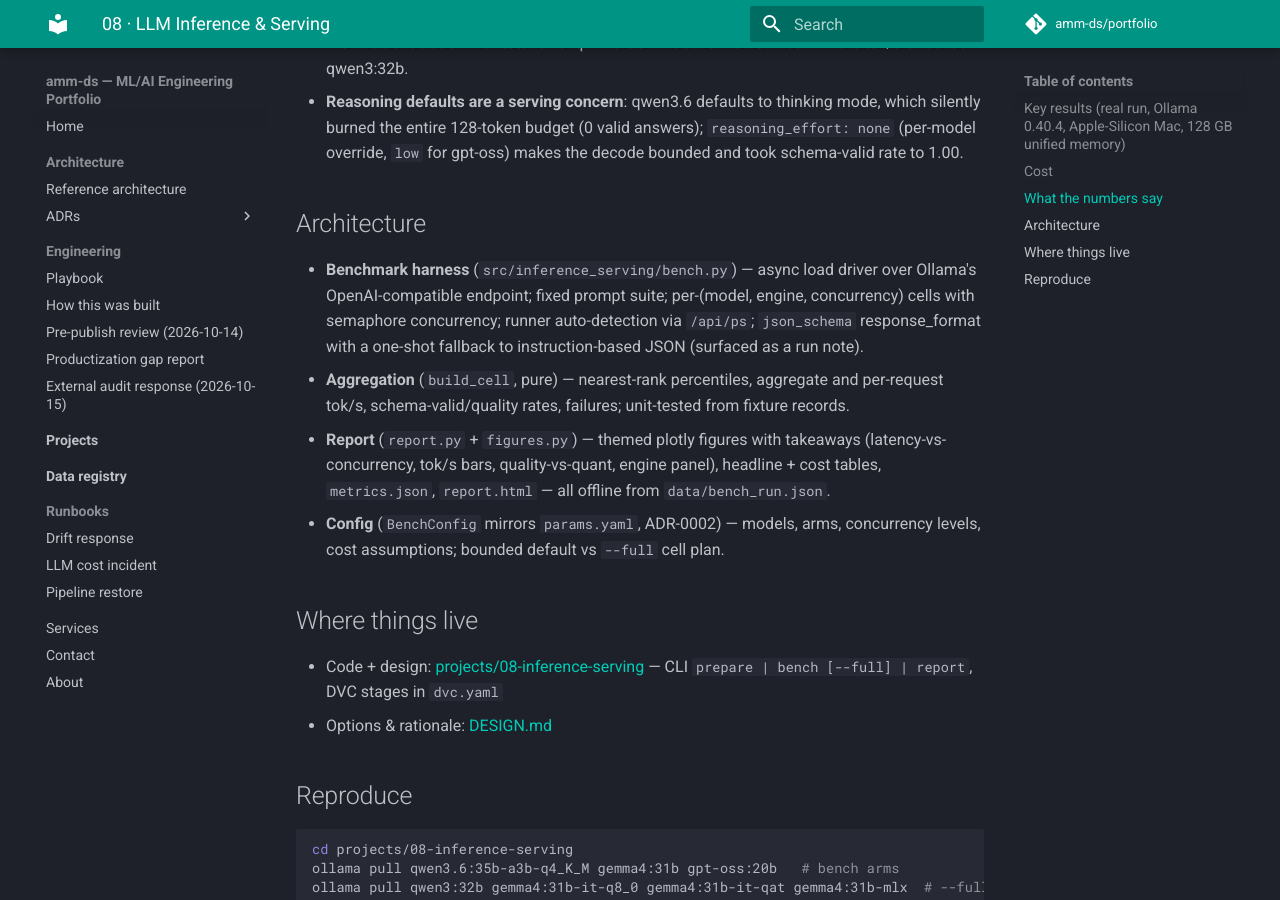
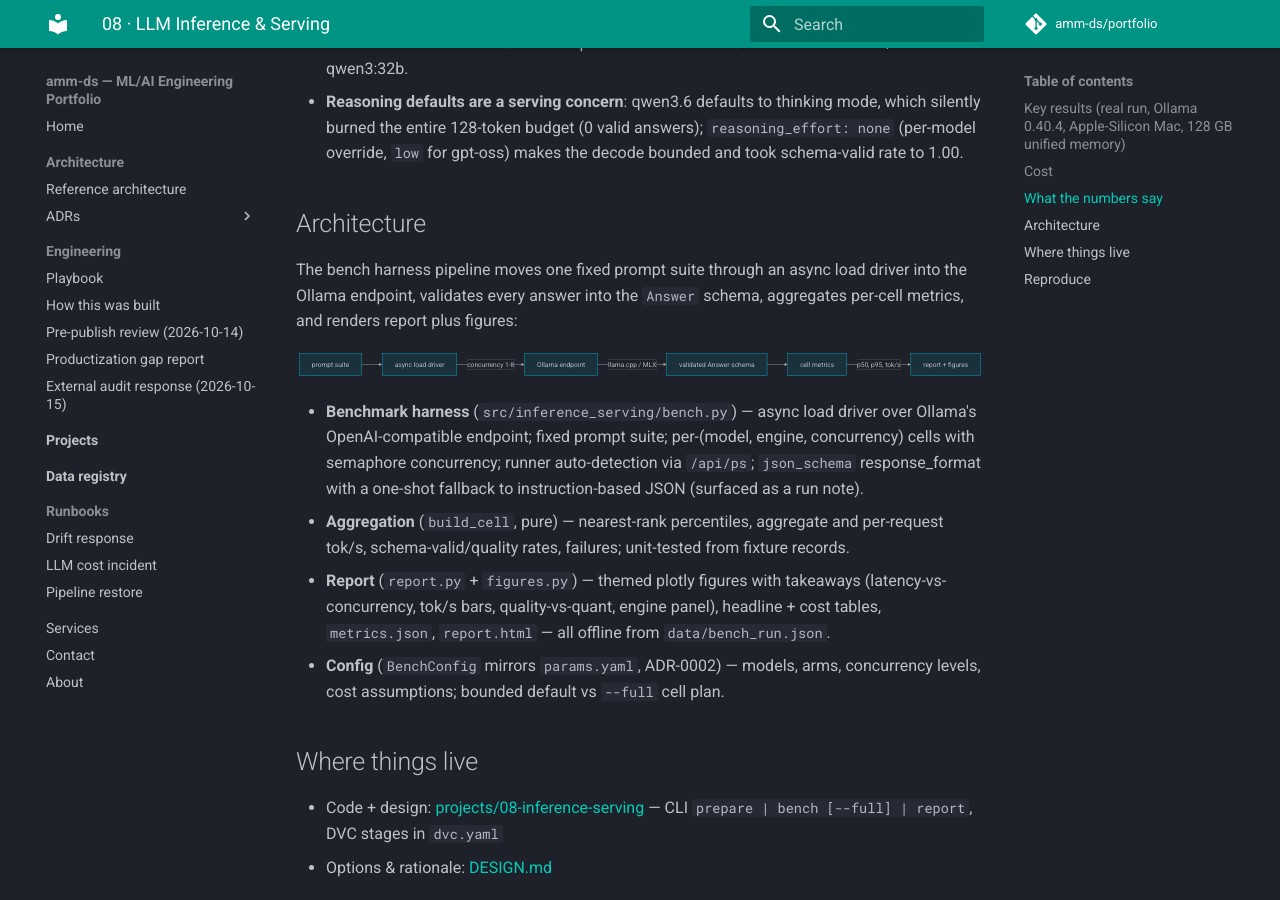
Before and after one commit to amm-ds/portfolio, an MkDocs documentation site: the page built from docs/projects/08-inference-serving.md, in a window 1280 px wide and 900 px high, scrolled down 3034 px. Built offline with MkDocs 1.6.1 and Material for MkDocs 9.7.7, drawn with Linux system fonts in a browser that asks for light colours; comment, search, counter and statistics services are not loaded.

Commit message:
content(01,06-08,10): mermaid diagrams to the short-label house standard; 08 gains its missing bench-harness diagram
All node labels <=3 words, no <br/> subtitles inside nodes (the 'too much
text' failure mode) - facts moved to adjacent prose (10's mu1-mu0 formula
was diagram-only, now in a sentence). 08 (the only diagram-less project)
gets the harness pipeline: prompt suite -> async load driver -> Ollama
(llama.cpp/MLX) -> validated Answer schema -> cell metrics -> report.
01's own two stragglers swept (Local Ollama model name lives in the engine
table; 'tools only' in prose). mkdocs strict green.

````diff
--- a/docs/projects/08-inference-serving.md
+++ b/docs/projects/08-inference-serving.md
@@ -87,6 +87,20 @@ assumption, not by measurement error in tok/s.
 
 ## Architecture
 
+The bench harness pipeline moves one fixed prompt suite through an async
+load driver into the Ollama endpoint, validates every answer into the
+`Answer` schema, aggregates per-cell metrics, and renders report plus
+figures:
+
+```mermaid
+graph LR
+    S[prompt suite] --> D[async load driver]
+    D -->|concurrency 1-8| E[Ollama endpoint]
+    E -->|llama.cpp / MLX| A[validated Answer schema]
+    A --> M[cell metrics]
+    M -->|p50, p95, tok/s| R[report + figures]
+```
+
 - **Benchmark harness** (`src/inference_serving/bench.py`) — async load
   driver over Ollama's OpenAI-compatible endpoint; fixed prompt suite;
   per-(model, engine, concurrency) cells with semaphore concurrency;
````
Also changed, not shown: docs/projects/01-rag-agent.md (+1 -1 lines), 5 other files.
